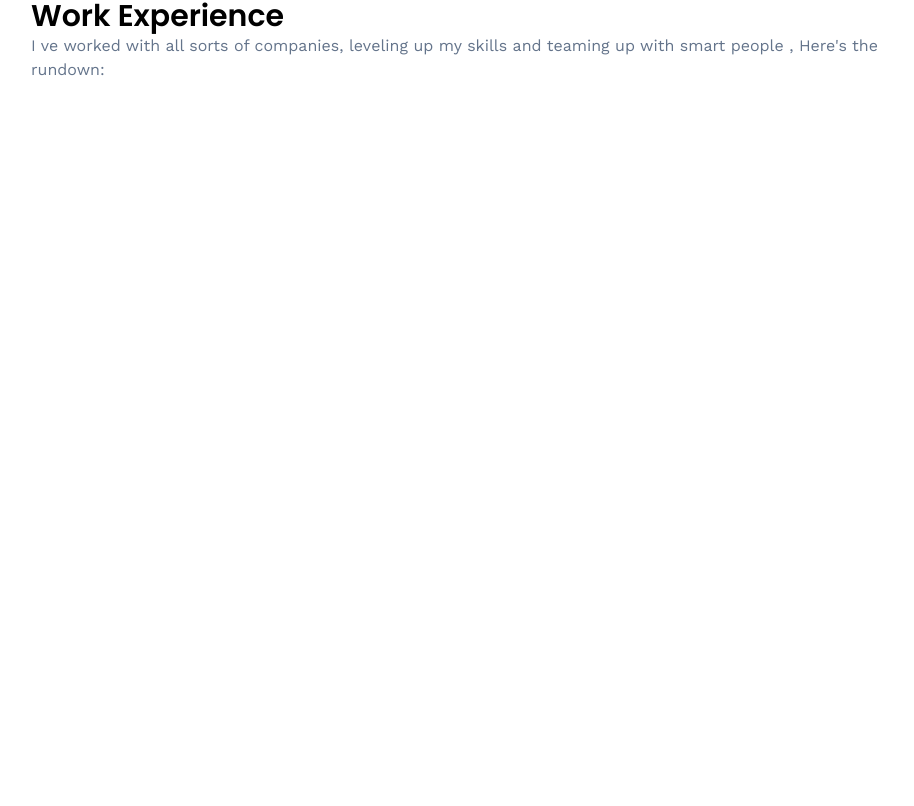
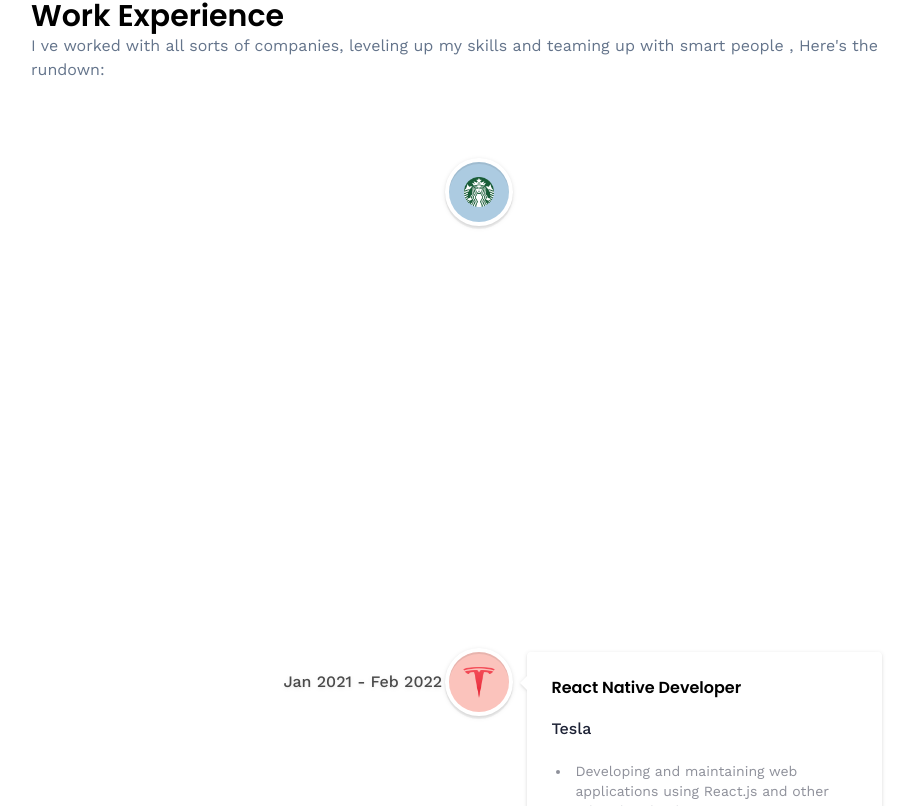
Before and after one commit to aldershko/3d-webiste, a React (Vite) app: page /about in a window 1280 px wide. Shown: the part 714-1520 px from the top of the page, without its empty margins (161-1075 px from the left). Before the commit the page ends 972 px from the top, so only its background shows below. Built offline with nearby package versions, Linux system fonts and the light colour scheme; no server answers.

Commit message:
refactor: add work experience section

```diff
--- a/src/pages/About.jsx
+++ b/src/pages/About.jsx
@@ -3,7 +3,7 @@
 import { VerticalTimeline, VerticalTimelineElement }  from 'react-vertical-timeline-component';
 import 'react-vertical-timeline-component/style.min.css';
 
-import {skills} from '../constants/index.js'
+import {skills,experiences} from '../constants/index.js'
 
 const About = () => {
   return (
@@ -39,7 +39,39 @@
         </div>
 
         <div className='mt-12 flex'>
-
+          <VerticalTimeline >
+              {experiences.map((experience) => (
+                <VerticalTimelineElement className='drop-shadow'
+                key={experience.company_name}
+                date={experience.date}
+                icon={<div className='flex justify-center items-center w-full h-full'>
+                  <img src={experience.icon} alt={experience.company_name}
+                  className='w-[60%] h-[60%] object-contain' />
+                </div>}
+                iconStyle={{background:experience.iconBg}}
+                contentStyle={{
+                  borderBottom:'8px',
+                  borderStyle:'solid',
+                  borderBottomColor:experience.iconBg,
+                  boxShadow:'none'
+                }}
+                >
+                  <div>
+                    <h3 className='text-black text-wl font-poppins font-semibold'>{experience.title}</h3>
+                    <p className='text-black-500 font-medium font-base'>
+                      {experience.company_name}
+                    </p>
+                  </div>
+                  <ul className='my-5 list-disc ml-5 space-y-2'>
+                    {experience.points.map((point,index)=>(
+                      <li key={`experience-point-${index}`} className='text-black-500/50 font-normal pl-1 text-sm'>
+                        {point}
+                      </li>
+                    ))}
+                  </ul>
+                </VerticalTimelineElement>
+              ))}
+          </VerticalTimeline>
         </div>
       </div>
     </section>
```
